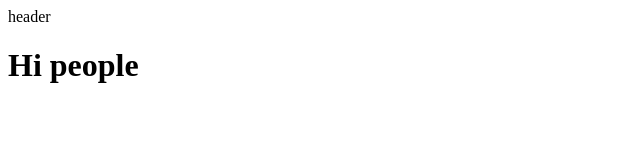
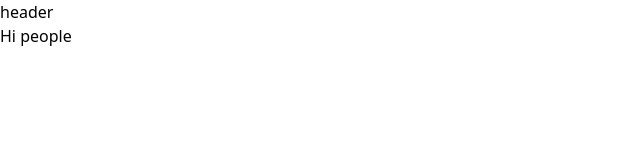
Before and after one commit to j0sephh123/teach-website, a Gatsby site: page / in a window 1280 px wide. Shown: the whole page, without its empty margins (0-640 px from the left). Built offline with nearby package versions, Linux system fonts and the light colour scheme; Gatsby itself is replaced by a stand-in of ours.

Commit message:
add tailwind

```diff
--- a/gatsby-config.js
+++ b/gatsby-config.js
@@ -6,6 +6,7 @@ module.exports = {
     siteUrl: `https://gatsbystarterdefaultsource.gatsbyjs.io/`,
   },
   plugins: [
+    `gatsby-plugin-postcss`,
     `gatsby-plugin-react-helmet`,
     `gatsby-plugin-image`,
     {
--- a/package.json
+++ b/package.json
@@ -5,19 +5,23 @@
   "version": "0.1.0",
   "author": "Kyle Mathews <mathews.kyle@gmail.com>",
   "dependencies": {
+    "autoprefixer": "^10.4.2",
     "gatsby": "^4.7.2",
     "gatsby-plugin-gatsby-cloud": "^4.7.0",
     "gatsby-plugin-image": "^2.7.0",
     "gatsby-plugin-manifest": "^4.7.0",
     "gatsby-plugin-offline": "^5.7.0",
+    "gatsby-plugin-postcss": "^5.7.0",
     "gatsby-plugin-react-helmet": "^5.7.0",
     "gatsby-plugin-sharp": "^4.7.0",
     "gatsby-source-filesystem": "^4.7.0",
     "gatsby-transformer-sharp": "^4.7.0",
+    "postcss": "^8.4.6",
     "prop-types": "^15.8.0",
     "react": "^17.0.1",
     "react-dom": "^17.0.1",
-    "react-helmet": "^6.1.0"
+    "react-helmet": "^6.1.0",
+    "tailwindcss": "^3.0.23"
   },
   "devDependencies": {
     "prettier": "^2.5.1"
--- /dev/null
+++ b/postcss.config.js
@@ -0,0 +1,3 @@
+module.exports = () => ({
+  plugins: [require("tailwindcss")],
+})
--- a/src/components/layout.js
+++ b/src/components/layout.js
@@ -1,5 +1,6 @@
 import * as React from "react"
 import Header from "./header"
+import "./style.css"
 
 const Layout = ({ children }) => {
   return (
--- /dev/null
+++ b/src/components/style.css
@@ -0,0 +1,3 @@
+@tailwind base;
+@tailwind components;
+@tailwind utilities;
--- /dev/null
+++ b/tailwind.config.js
@@ -0,0 +1,7 @@
+module.exports = {
+  content: ["./src/**/*.{html,js}"],
+  theme: {
+    extend: {},
+  },
+  plugins: [],
+}
```
Also changed, not shown: README.md (deleted), 1 other file.
